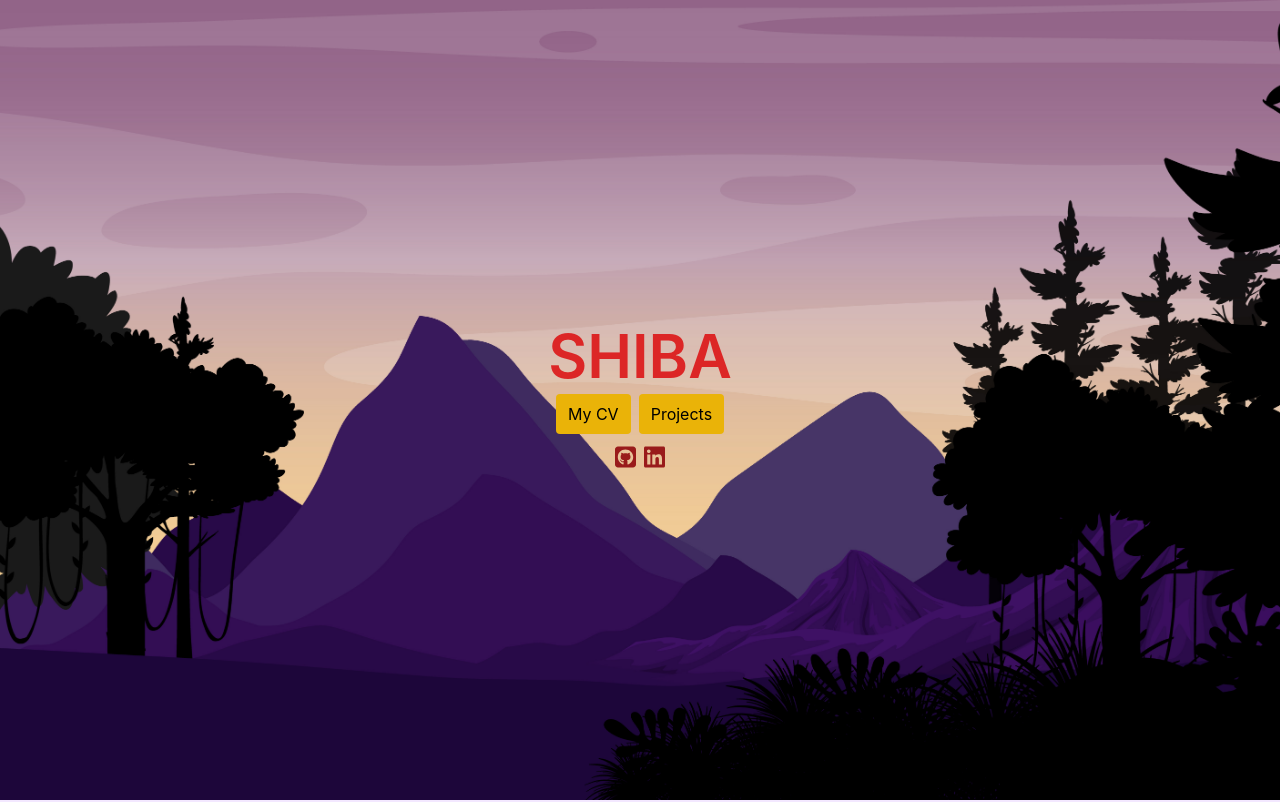
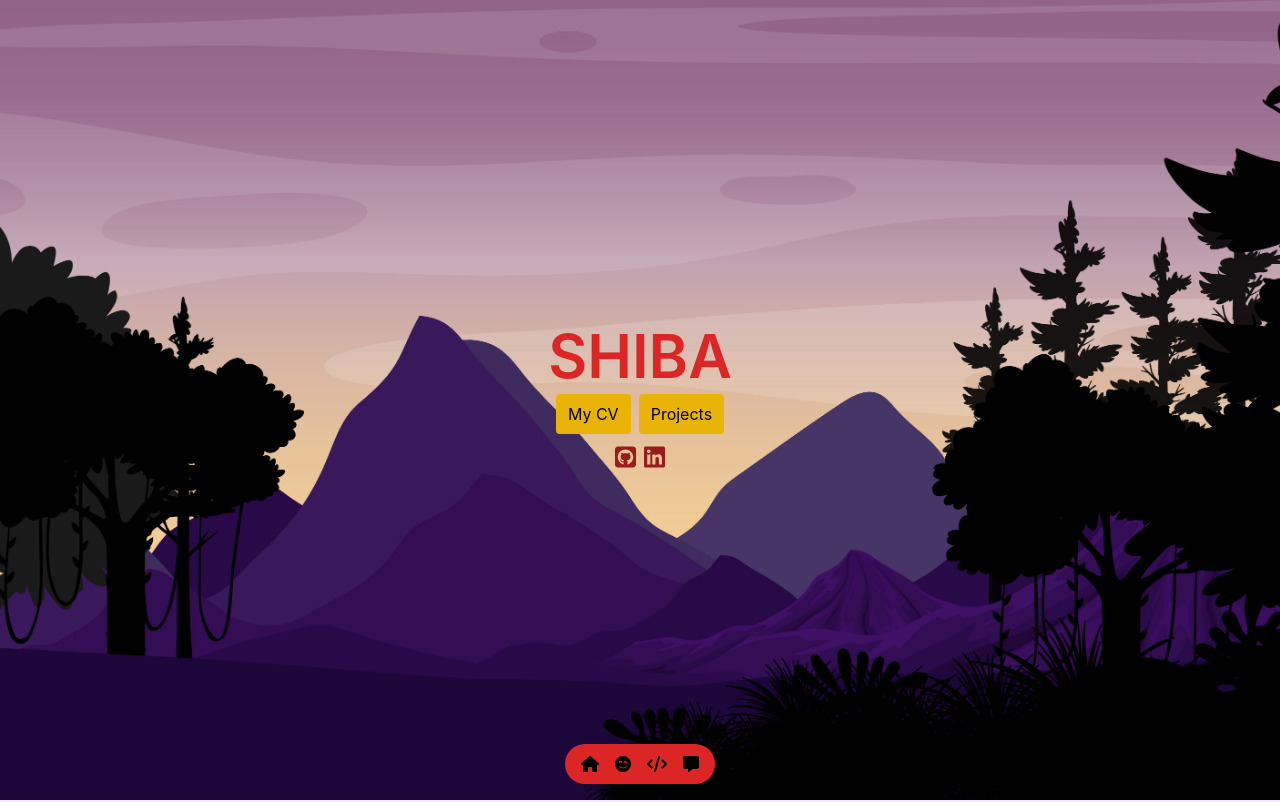
Before and after one commit to shiba517/my-portfolio, a React (Create React App) app in the folder portfolio/: page / in a window 1280 px wide. Shown: the top 802 px of the page. Built offline with nearby package versions, Linux system fonts and the light colour scheme.

Commit message:
navbar created

```diff
--- a/portfolio/src/App.css
+++ b/portfolio/src/App.css
@@ -1,6 +1,10 @@
 @tailwind base;
 @tailwind components;
 @tailwind utilities;
+
+html {
+  scroll-behavior: smooth;
+}
 
 .App {
   text-align: center;
--- a/portfolio/src/App.js
+++ b/portfolio/src/App.js
@@ -3,11 +3,13 @@ import { HeroSection } from './pages/HeroSection'
 import { AboutSection } from './pages/AboutSection'
 import { ProjectsSection } from "./pages/ProjectsSection";
 import { Footer } from './pages/FooterSection';
+import { Navigation } from './components/Navigation';
 
 function App() {
   return (
-    <div className="App">
+    <div className="App scroll-smooth">
       <div>
+        <Navigation />
         <HeroSection />
         <AboutSection />
         <ProjectsSection />
--- a/portfolio/src/components/Button.jsx
+++ b/portfolio/src/components/Button.jsx
@@ -1,6 +1,6 @@
 export const Button = ( props ) => {
     return (
-        <a href={ props.href } target="_blank" rel="noreferrer" download={ props.download }>
+        <a href={ props.href } target={ props.target } rel="noreferrer" download={ props.download } className="scroll-smooth">
             <button className={ `${ props.css } bg-yellow-500 px-3 py-2 rounded` }>{ props.text }</button>
         </a>
     )
--- /dev/null
+++ b/portfolio/src/components/Navigation.jsx
@@ -0,0 +1,23 @@
+import { FontAwesomeIcon } from '@fortawesome/react-fontawesome'
+import { faFaceSmileBeam, faCode, faHouse, faMessage } from '@fortawesome/free-solid-svg-icons'
+
+export const Navigation = () => {
+    return (
+        <div className="bg-none fixed bottom-0 w-full">
+            <div className='my-4 bg-red-600 w-fit mx-auto p-2 rounded-full [&>*]:px-2 '>
+                <a href="#HeroSection" rel="noreferrer" className='hover:text-yellow-500'>
+                    <FontAwesomeIcon icon={faHouse} />
+                </a>
+                <a href="#AboutSection" rel="noreferrer" className='hover:text-yellow-500'>
+                    <FontAwesomeIcon icon={faFaceSmileBeam} />
+                </a>
+                <a href="#ProjectsSection" rel="noreferrer" className='hover:text-yellow-500'>
+                    <FontAwesomeIcon icon={faCode} />
+                </a>
+                <a href="#FooterSection" rel="noreferrer" className='hover:text-yellow-500'>
+                    <FontAwesomeIcon icon={faMessage} />
+                </a>
+            </div>
+        </div>
+    )
+}
--- a/portfolio/src/pages/AboutSection.jsx
+++ b/portfolio/src/pages/AboutSection.jsx
@@ -11,7 +11,7 @@ export const AboutSection = () => {
     }
 
     return (
-        <div className="min-h-fit bg-purple-100 pb-8">
+        <div id='AboutSection' className="min-h-fit bg-purple-100 pb-8">
             <div className='container md:px-20 mx-auto'>
                 <MySubHeader title='About me' css='text-red-800'/>
                 <div className="grid grid-cols-1 md:grid-cols-5 ">
--- a/portfolio/src/pages/FooterSection.jsx
+++ b/portfolio/src/pages/FooterSection.jsx
@@ -46,7 +46,7 @@ export const Footer = () => {
     };
 
     return (
-        <div className="pb-8 my-custom-bg bg-black px-10">
+        <div id='FooterSection' className="pb-8 my-custom-bg bg-black px-10">
             <MySubHeader title='Get in touch' />
 
             <div className='container flex mb-4 text-purple-900 flex-col md:flex-row md:px-20 '>
--- a/portfolio/src/pages/HeroSection.jsx
+++ b/portfolio/src/pages/HeroSection.jsx
@@ -7,6 +7,7 @@ import { faLinkedin, faSquareGithub } from '@fortawesome/free-brands-svg-icons'
 export const HeroSection = () => {
     return (
         <div
+        id="HeroSection"
         className="h-screen flex items-center justify-center flex-col"
         style={{
             backgroundImage: `url(${background})`,
@@ -23,7 +24,7 @@ export const HeroSection = () => {
             {/* BUTTONS */}
             <div className='pt-2'>
                 <Button text = 'My CV' css='mx-1  hover:bg-yellow-600' href="../assets/images/resume.pdf" download="cv_shiba_deb" />
-                <Button text = 'Projects' css='mx-1  hover:bg-yellow-600' />
+                <Button text = 'Projects' css='mx-1  hover:bg-yellow-600' href="#ProjectsSection" />
                 {/* <a href="../assets/images/resume.pdf" download="resume">CV</a> */}
             </div>
 
--- a/portfolio/src/pages/ProjectsSection.jsx
+++ b/portfolio/src/pages/ProjectsSection.jsx
@@ -7,10 +7,8 @@ import { faLinkedin, faSquareGithub } from '@fortawesome/free-brands-svg-icons'
 import aboutJson from '../dataFiles/about.json'
 
 export const ProjectsSection = () => {
-
-
     return (
-        <div className="min-h-screen pb-8 my-custom-bg bg-purple-900 px-4">
+        <div id='ProjectsSection' className="min-h-screen pb-8 my-custom-bg bg-purple-900 px-4">
             <div className='container md:px-20 mx-auto'>
                 <MySubHeader title='Projects' />
 
@@ -29,8 +27,8 @@ export const ProjectsSection = () => {
                         </div>
                         {/* Project external links */}
                         <div className="text-right pt-2 border-t-2 border-red-300 mt-2">
-                            <Button text={<FontAwesomeIcon icon={faSquareGithub} />} href={ project.github } css='mr-1 hover:bg-yellow-600' />
-                            <Button text='visit' href={ project.url } css='ml-1 hover:bg-yellow-600' />
+                            <Button target="_blank" text={<FontAwesomeIcon icon={faSquareGithub} />} href={ project.github } css='mr-1 hover:bg-yellow-600' />
+                            <Button target="_blank" text='visit' href={ project.url } css='ml-1 hover:bg-yellow-600' />
                         </div>
                     </div>
                     )) }
```
